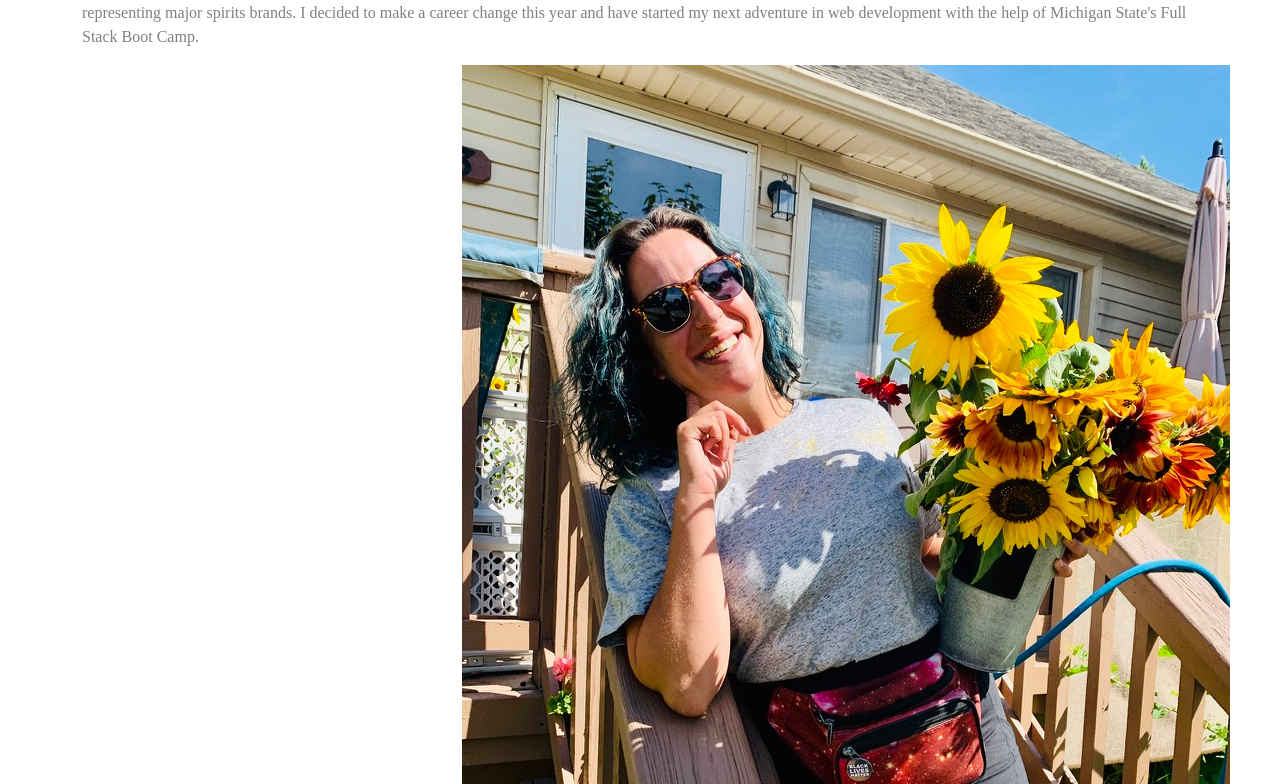
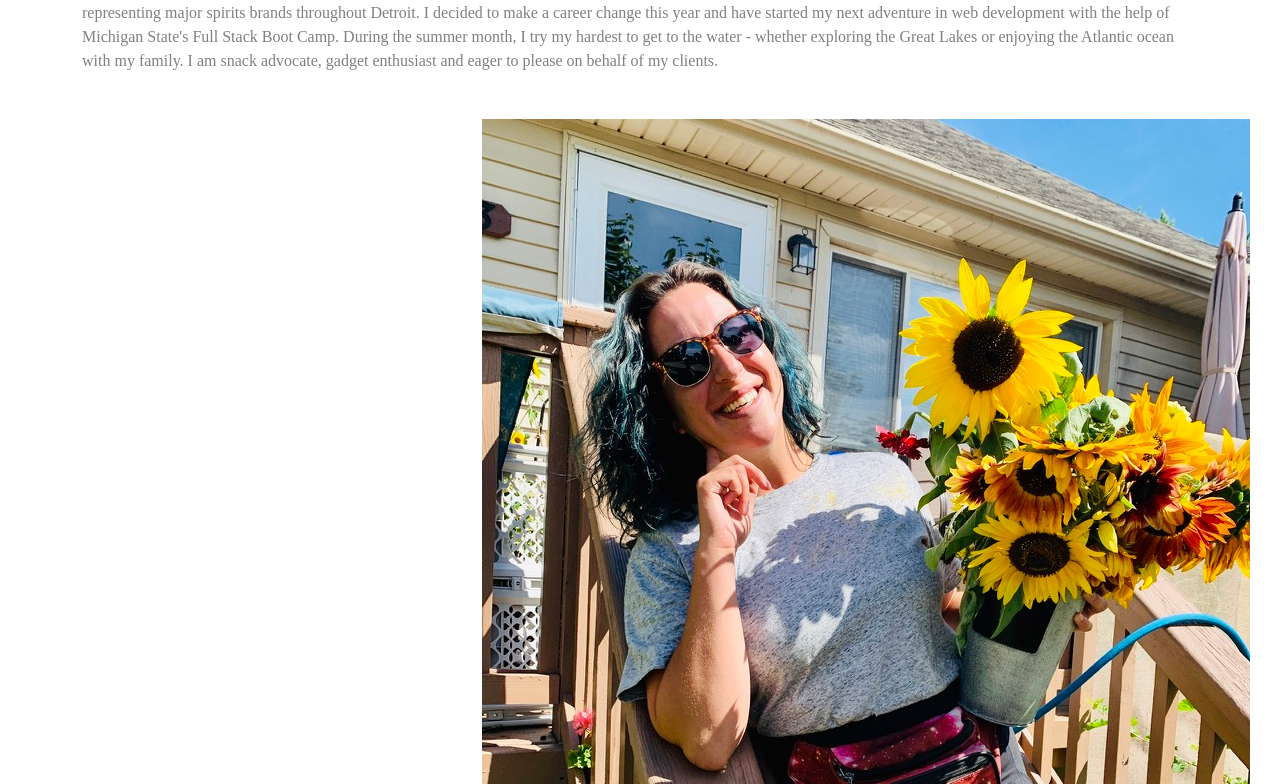
Before and after one commit to vshulman25/vshulman25.github.io, a plain HTML site: page index.html in a window 1280 px wide. Shown: the part 125-909 px from the top of the page. Drawn offline with nearby package versions, Linux system fonts and the light colour scheme.

Commit message:
home page edits

```diff
--- a/index.html
+++ b/index.html
@@ -57,8 +57,13 @@
             <div class="section-title">
                 <h2>About Me</h2>
                 <p>You can call me Vickee, I am a New Jersey native who has been living in Michigan since graduating
-                    from Michigan State in 2014. For 5 years, I worked in marketing representing major spirits brands. I decided to make a career change this year
-                    and have started my next adventure in web development with the help of Michigan State's Full Stack Boot Camp.
+                    from Michigan State in 2014. For the last 5 years, I worked in marketing representing major spirits brands throughout Detroit. I
+                    decided to make a career change this year
+                    and have started my next adventure in web development with the help of Michigan State's Full Stack
+                    Boot Camp.
+                    During the summer month, I try my hardest to get to the water - whether exploring the Great Lakes or
+                    enjoying the Atlantic ocean with my family.
+                    I am snack advocate, gadget enthusiast and eager to please on behalf of my clients.
                 </p>
             </div>
 
@@ -68,7 +73,7 @@
                 <div class="col-lg-8 d-flex flex-column align-items-stretch">
                     <div class="content pl-lg-4 d-flex flex-column justify-content-center">
                         <div class="row">
-                            <div class="col-lg-6">
+                            <div class="col-lg-10">
                                 <img src="./assets/flowers.jpeg" alt="flowers">
                             </div>
                         </div>
--- a/style.css
+++ b/style.css
@@ -5,6 +5,11 @@ body {
 /*--------------------------------------------------------------
 about me page styling section - home page
 --------------------------------------------------------------*/
+.row {
+    border: white;
+    border-style: solid;
+    border-width: 15px;
+}
 
 h2 {
     font-family: 'Pacifico', cursive;
```
